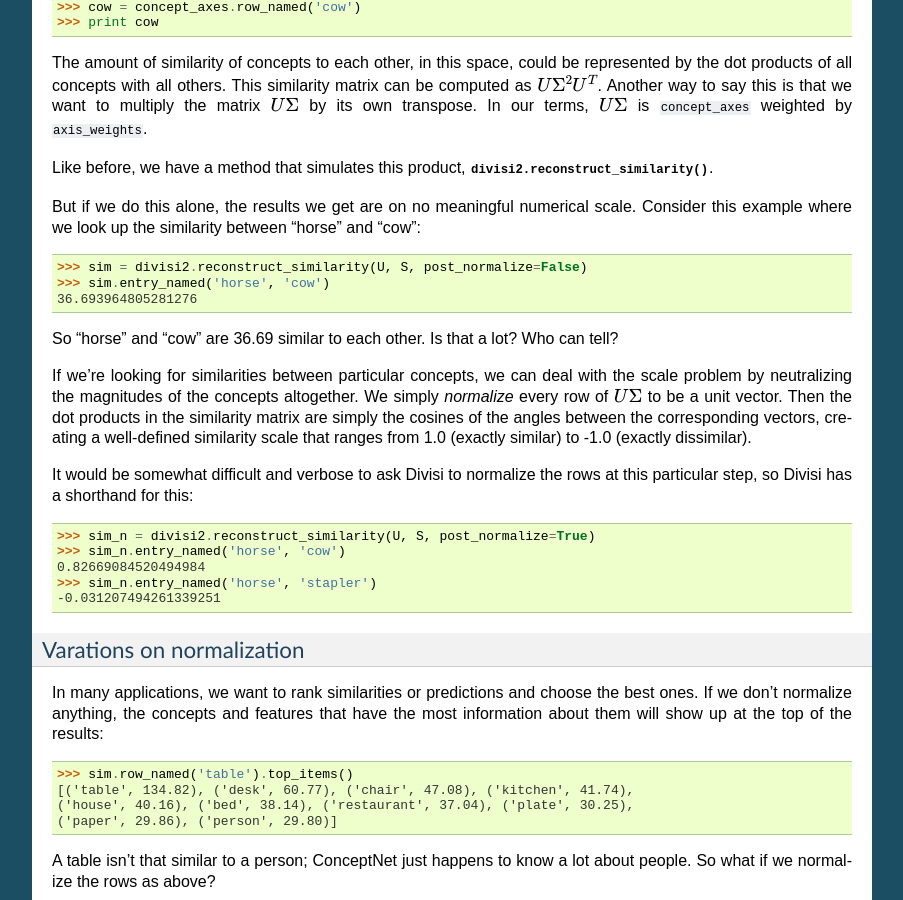
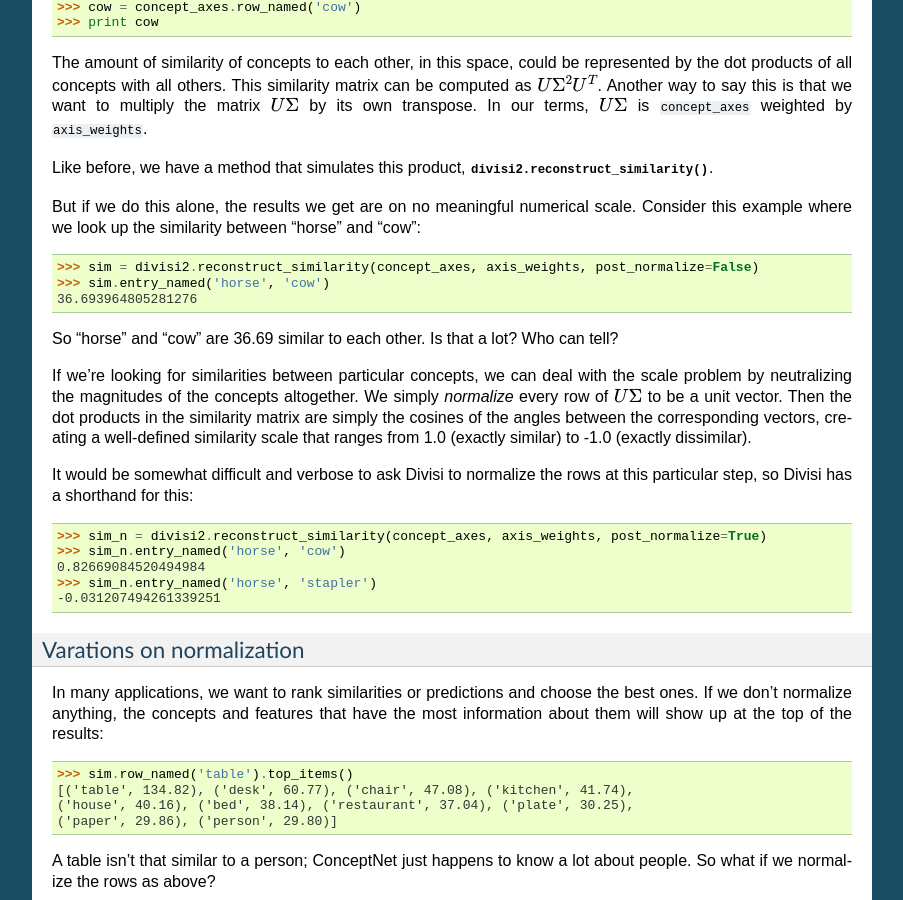
Before and after one commit to commonsense/divisi2, a Sphinx documentation site: the page built from doc/tutorial_aspace.rst, in a window 1280 px wide and 900 px high, scrolled down 2697 px. Shown: the whole window, without its empty margins (198-1101 px from the left). Built offline with Sphinx 7.4.7, drawn with Linux system fonts in a browser that asks for light colours.

Commit message:
updates to names in tutorials

```diff
--- a/doc/sparse.rst
+++ b/doc/sparse.rst
@@ -5,7 +5,7 @@ Sparse Matrices and Vectors
 
 .. testsetup::
 
-    from csc import divisi2
+    import divisi2
     mat1 = divisi2.make_sparse([
         (2, "apple", "red"),
         (2, "orange", "orange"),
@@ -44,7 +44,7 @@ which contains a value, a row name, and a column name.
 
 .. doctest::
 
-    >>> from csc import divisi2
+    >>> import divisi2
     >>> mat1 = divisi2.make_sparse([
     ...     (2, "apple", "red"),
     ...     (2, "orange", "orange"),
--- a/doc/tutorial_aspace.rst
+++ b/doc/tutorial_aspace.rst
@@ -181,7 +181,7 @@ But if we do this alone, the results we get are on no meaningful numerical
 scale. Consider this example where we look up the similarity between "horse"
 and "cow":
 
->>> sim = divisi2.reconstruct_similarity(U, S, post_normalize=False)
+>>> sim = divisi2.reconstruct_similarity(concept_axes, axis_weights, post_normalize=False)
 >>> sim.entry_named('horse', 'cow')
 36.693964805281276
 
@@ -198,7 +198,7 @@ scale that ranges from 1.0 (exactly similar) to -1.0 (exactly dissimilar).
 It would be somewhat difficult and verbose to ask Divisi to normalize the rows
 at this particular step, so Divisi has a shorthand for this:
 
->>> sim_n = divisi2.reconstruct_similarity(U, S, post_normalize=True)
+>>> sim_n = divisi2.reconstruct_similarity(concept_axes, axis_weights, post_normalize=True)
 >>> sim_n.entry_named('horse', 'cow')
 0.82669084520494984
 >>> sim_n.entry_named('horse', 'stapler')
```
